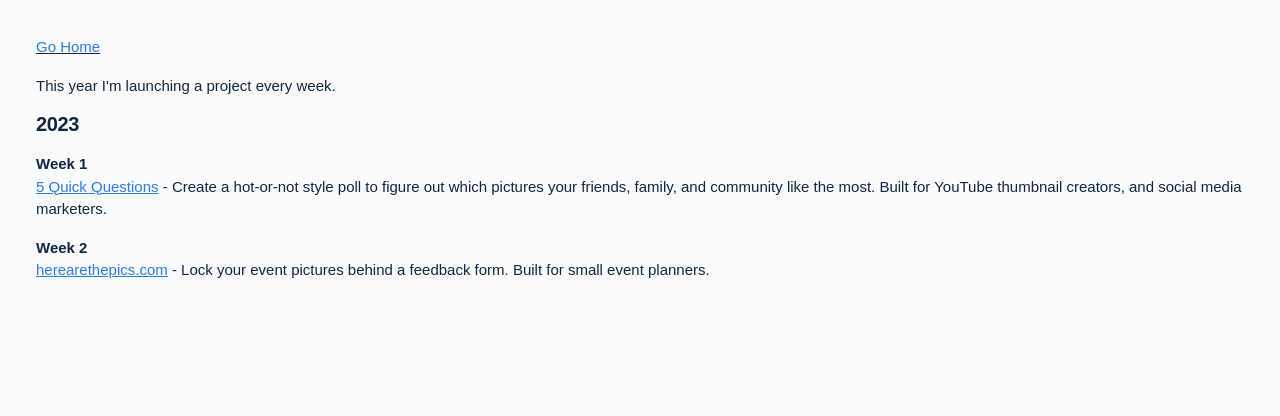
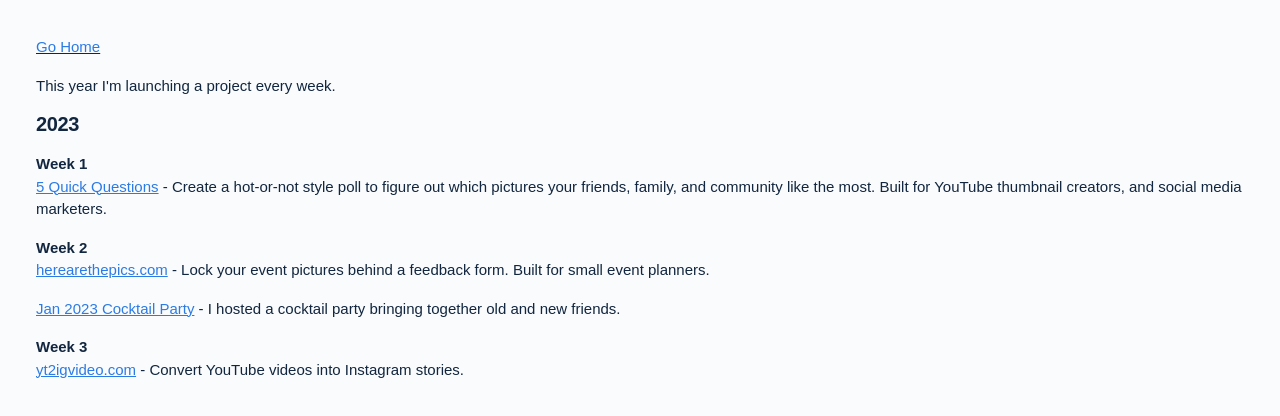
Before and after one commit to radihuq/radihuq-site, a plain HTML site: page 52.html in a window 1280 px wide. Drawn offline with Linux system fonts and the light colour scheme.

Commit message:
update 52

```diff
--- a/52.html
+++ b/52.html
@@ -35,6 +35,11 @@
 
             <p class="no-margin"><strong>Week 2</strong></p>
             <p><a class='text-decoration-underline' href='https://herearethepics.com'>herearethepics.com</a> - Lock your event pictures behind a feedback form. Built for small event planners.</p>
+            <p><a class='text-decoration-underline' href='https://twitter.com/radihuq/status/1613387392873893888'>Jan 2023 Cocktail Party</a> - I hosted a cocktail party bringing together old and new friends.</p>
+
+            <p class="no-margin"><strong>Week 3</strong></p>
+            <p><a class='text-decoration-underline' href='https://www.yt2igvideo.com/'>yt2igvideo.com</a> - Convert YouTube videos into Instagram stories.</p>
+
         </div>
     </main>
 </body>
```
